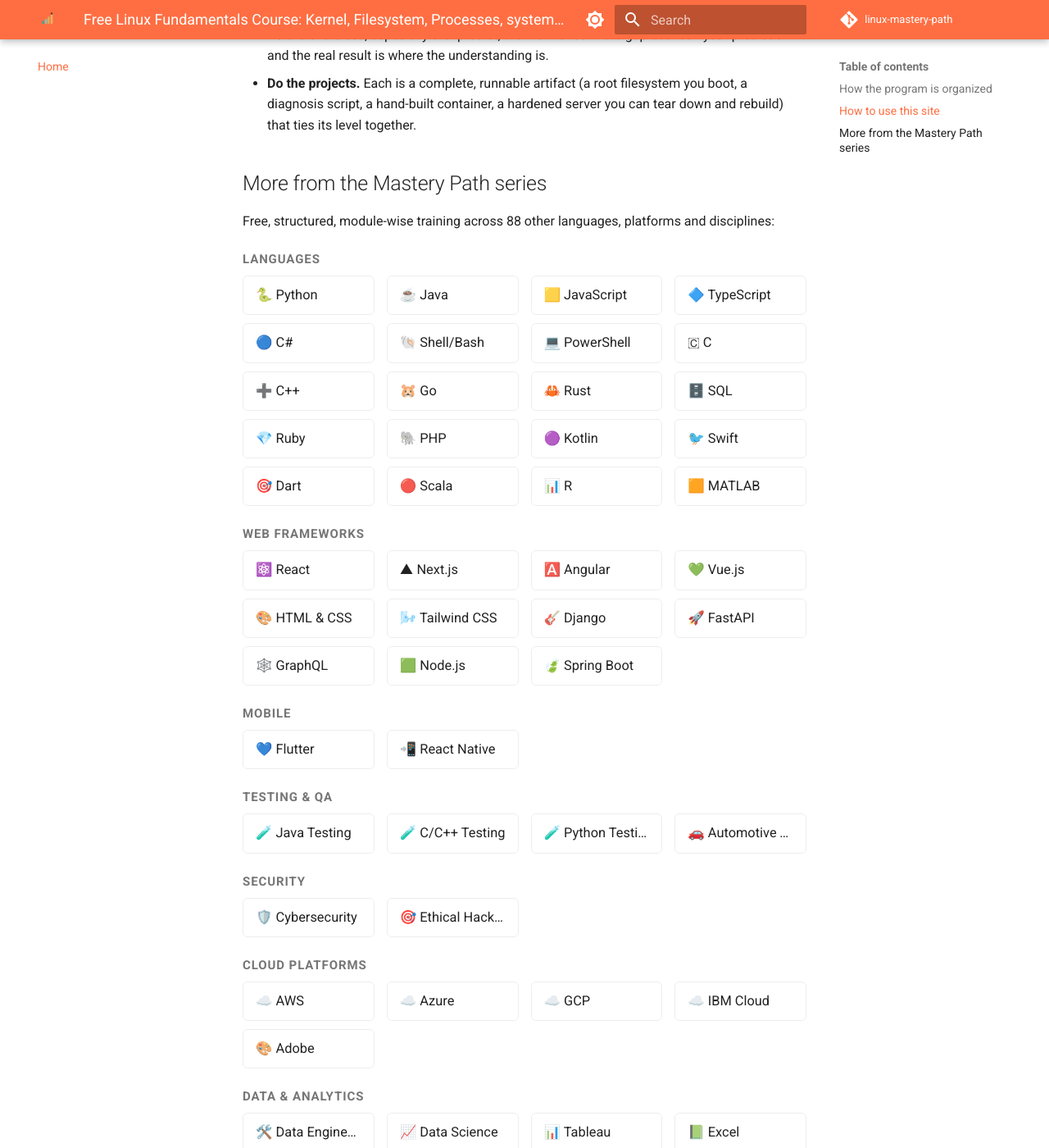
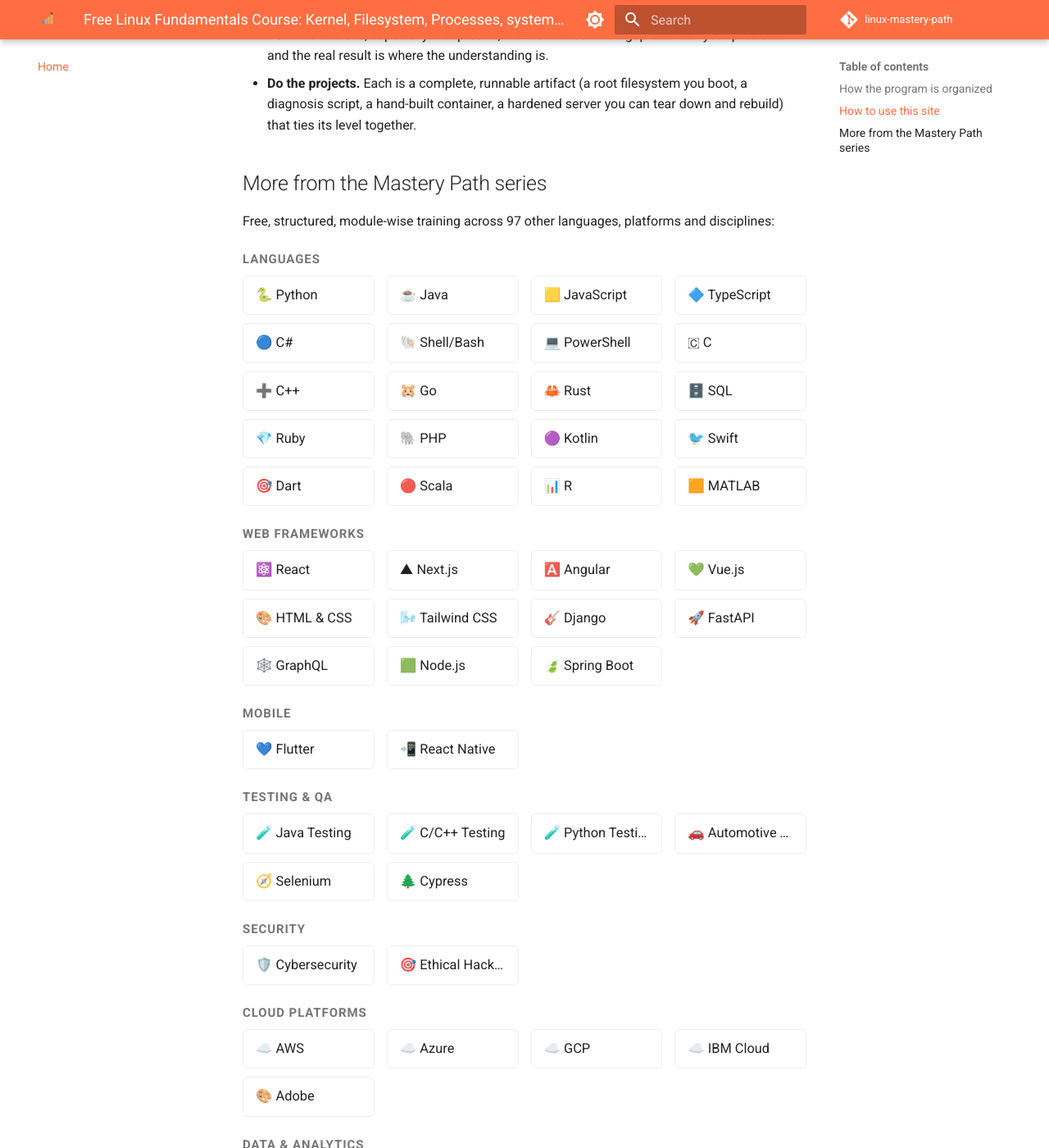
Before and after one commit to SIGILIPELLI/linux-mastery-path, an MkDocs documentation site: the page built from docs/index.md, in a window 1280 px wide and 1400 px high, scrolled down 1827 px. Shown: the whole window at 82% size. Built offline with MkDocs 1.6.1 and Material for MkDocs 9.7.7, drawn with Linux system fonts in a browser that asks for light colours; comment, search, counter and statistics services are not loaded; some of the changed text lies outside the part shown.

Commit message:
Refresh cross-site course links to current 98-course catalog
Regenerate the "More from the Mastery Path series" grid and the
404-page course count from the hub's current site list — this page
had drifted out of sync as new courses were added to the network.

Co-Authored-By: Claude Sonnet 5 <noreply@anthropic.com>
Claude-Session: https://claude.ai/code/session_01Hje8nqbBP9V9WQ3JEcJc69

```diff
--- a/docs/index.md
+++ b/docs/index.md
@@ -68,7 +68,7 @@ Each level has 9 teaching modules plus a hands-on project (module 10), for **40
 
 ## More from the Mastery Path series
 
-Free, structured, module-wise training across 88 other languages, platforms and disciplines:
+Free, structured, module-wise training across 97 other languages, platforms and disciplines:
 
 <div class="mastery-grid-wrap">
 <p class="mastery-grid-category">Languages</p>
@@ -119,6 +119,8 @@ Free, structured, module-wise training across 88 other languages, platforms and
   <a href="https://sigilipelli.github.io/cpp-testing-mastery-path/">🧪 C/C++ Testing</a>
   <a href="https://sigilipelli.github.io/python-testing-mastery-path/">🧪 Python Testing</a>
   <a href="https://sigilipelli.github.io/automotive-testing-mastery-path/">🚗 Automotive Testing</a>
+  <a href="https://sigilipelli.github.io/selenium-mastery-path/">🧭 Selenium</a>
+  <a href="https://sigilipelli.github.io/cypress-mastery-path/">🌲 Cypress</a>
 </div>
 <p class="mastery-grid-category">Security</p>
 <div class="mastery-grid">
--- a/docs/overrides/404.html
+++ b/docs/overrides/404.html
@@ -6,7 +6,7 @@
   <p>That link is broken, or the page moved. Try one of these instead:</p>
   <p class="mp-404-actions">
     <a href="{{ config.site_url }}" class="md-button md-button--primary">← Back to {{ config.site_name }}</a>
-    <a href="https://sigilipelli.github.io/" class="md-button">Search all 64 courses</a>
+    <a href="https://sigilipelli.github.io/" class="md-button">Search all 98 courses</a>
   </p>
 </div>
 <style>
```
Also changed, not shown: other parts of docs/index.md (+7 -1 lines).
